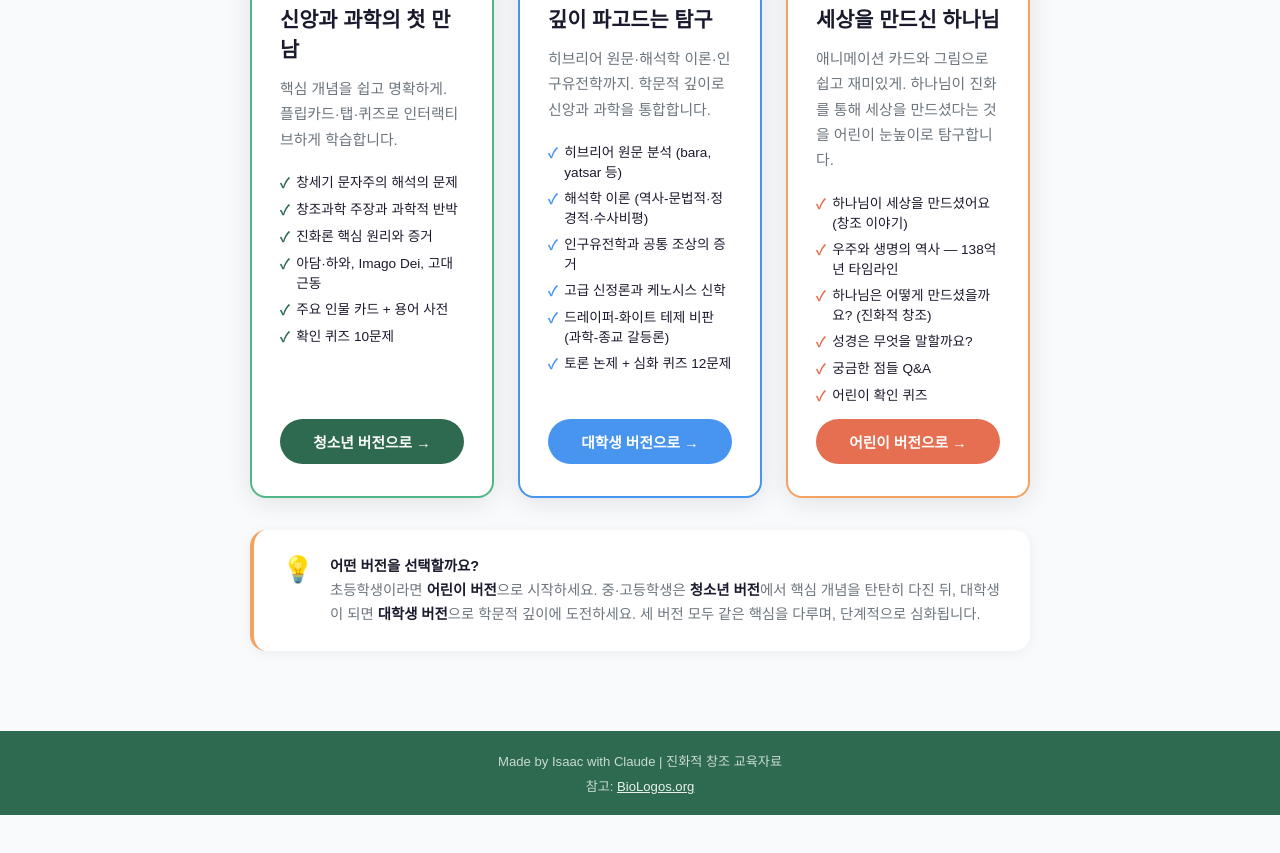
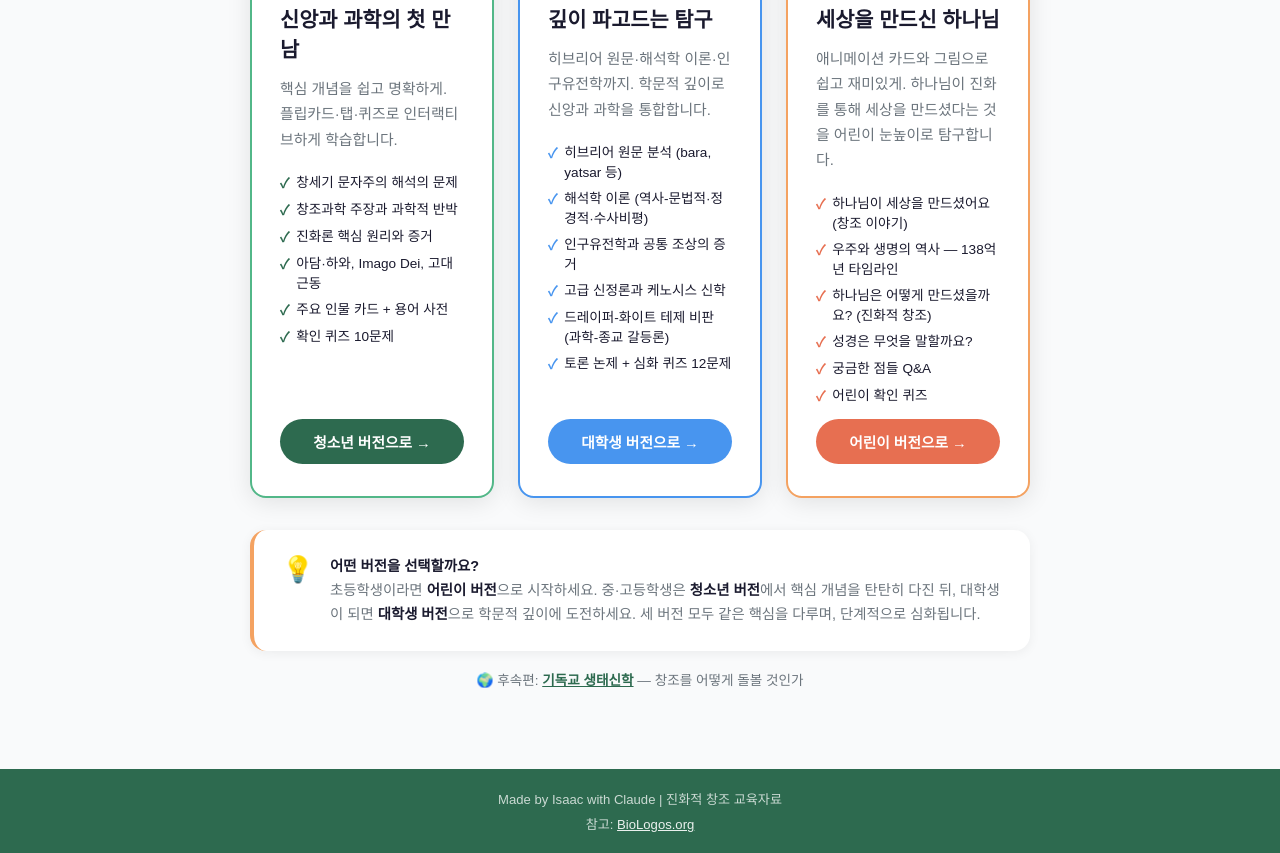
Before and after one commit to Isaac-Math/Evolutionary-Creation, a plain HTML site: page index.html in a window 1280 px wide. Shown: the part 624-1477 px from the top of the page. Before the commit the page ends 1439 px from the top, so only its background shows below. Drawn offline with Linux system fonts and the light colour scheme.

Commit message:
업데이트

```diff
--- a/index.html
+++ b/index.html
@@ -250,6 +250,7 @@
     <p><strong>어떤 버전을 선택할까요?</strong><br>
     초등학생이라면 <strong>어린이 버전</strong>으로 시작하세요. 중·고등학생은 <strong>청소년 버전</strong>에서 핵심 개념을 탄탄히 다진 뒤, 대학생이 되면 <strong>대학생 버전</strong>으로 학문적 깊이에 도전하세요. 세 버전 모두 같은 핵심을 다루며, 단계적으로 심화됩니다.</p>
   </div>
+  <p style="text-align:center;font-size:.85rem;color:var(--muted);margin-top:18px;">🌍 후속편: <a href="../Eco-Theology/index.html" style="color:var(--primary);font-weight:700;">기독교 생태신학</a> — 창조를 어떻게 돌볼 것인가</p>
 </main>
 
 <footer>
```
